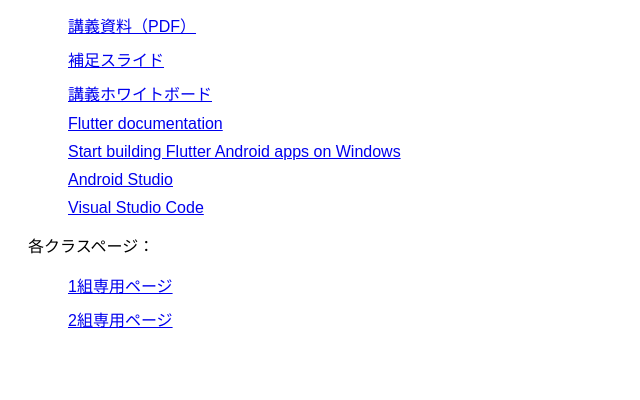
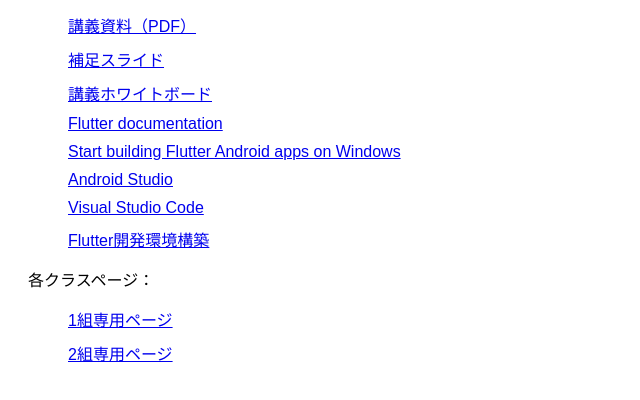
Before and after one commit to Krminfinity/info-tech-portal, a plain HTML site: page 情報技術III/index.html in a window 1280 px wide. Shown: the part 144-544 px from the top of the page, without its empty margins (0-640 px from the left). Drawn offline with Linux system fonts and the light colour scheme.

Commit message:
Update index.html

```diff
--- a/情報技術III/index.html
+++ b/情報技術III/index.html
@@ -21,6 +21,7 @@
     <li><a href="https://docs.flutter.dev/get-started/install/windows/mobile">Start building Flutter Android apps on Windows</a></li>
     <li><a href="https://developer.android.com/studio">Android Studio</a></li>
     <li><a href="https://code.visualstudio.com/">Visual Studio Code</a></li>
+    <li><a href="https://drive.google.com/file/d/1j01Z2EJ78_o745LX9RRLmKQPtsnEZ8sg/view?usp=sharing">Flutter開発環境構築</a></li>
   </ul>
   <p>各クラスページ：</p>
   <ul>
```
